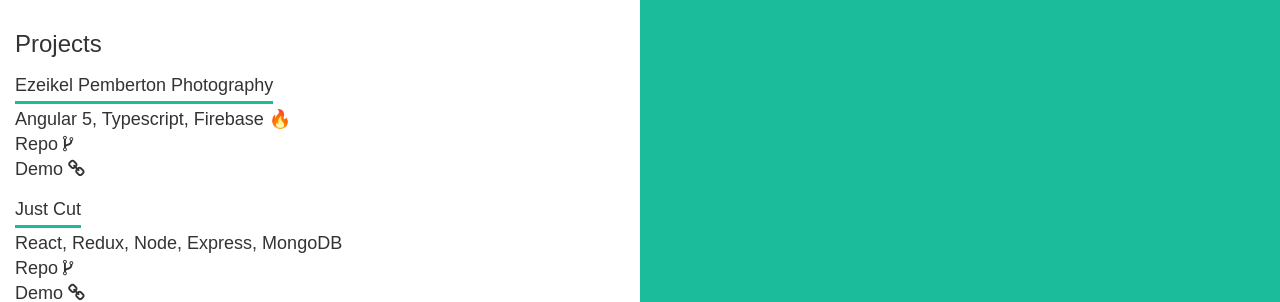
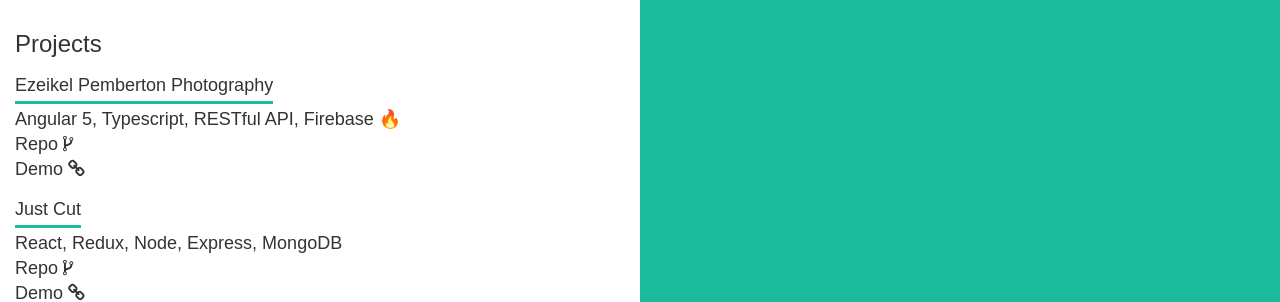
Before and after one commit to ezeikel/ezeikel-personal-blog-web, a Jekyll site: the page built from index.html, in a window 1280 px wide. Shown: the part 712-1014 px from the top of the page. Built offline with Jekyll 4.4.1, drawn with Linux system fonts in a browser that asks for light colours; nearby versions of some CDN libraries.

Commit message:
Added REST API to Angular project description.

```diff
--- a/_layouts/home.html
+++ b/_layouts/home.html
@@ -73,7 +73,7 @@
                 <li class="project">
                   <ul class="project__info">
                     <li class="project__name">Ezeikel Pemberton Photography</li>
-                    <li class="project__tech">Angular 5, Typescript, Firebase 🔥</li>
+                    <li class="project__tech">Angular 5, Typescript, RESTful API, Firebase 🔥</li>
                     <li class="project__github-link"><a href="https://github.com/ezeikel/ezeikel-pemberton-photography-web">Repo <i class="fa fa-code-fork" aria-hidden="true"></i></a></li>
                     <li class="project__demo-link"><a href="http://ezeikelpemberton.com">Demo <i class="fa fa-link" aria-hidden="true"></i></a></li>
                   </ul>
```
